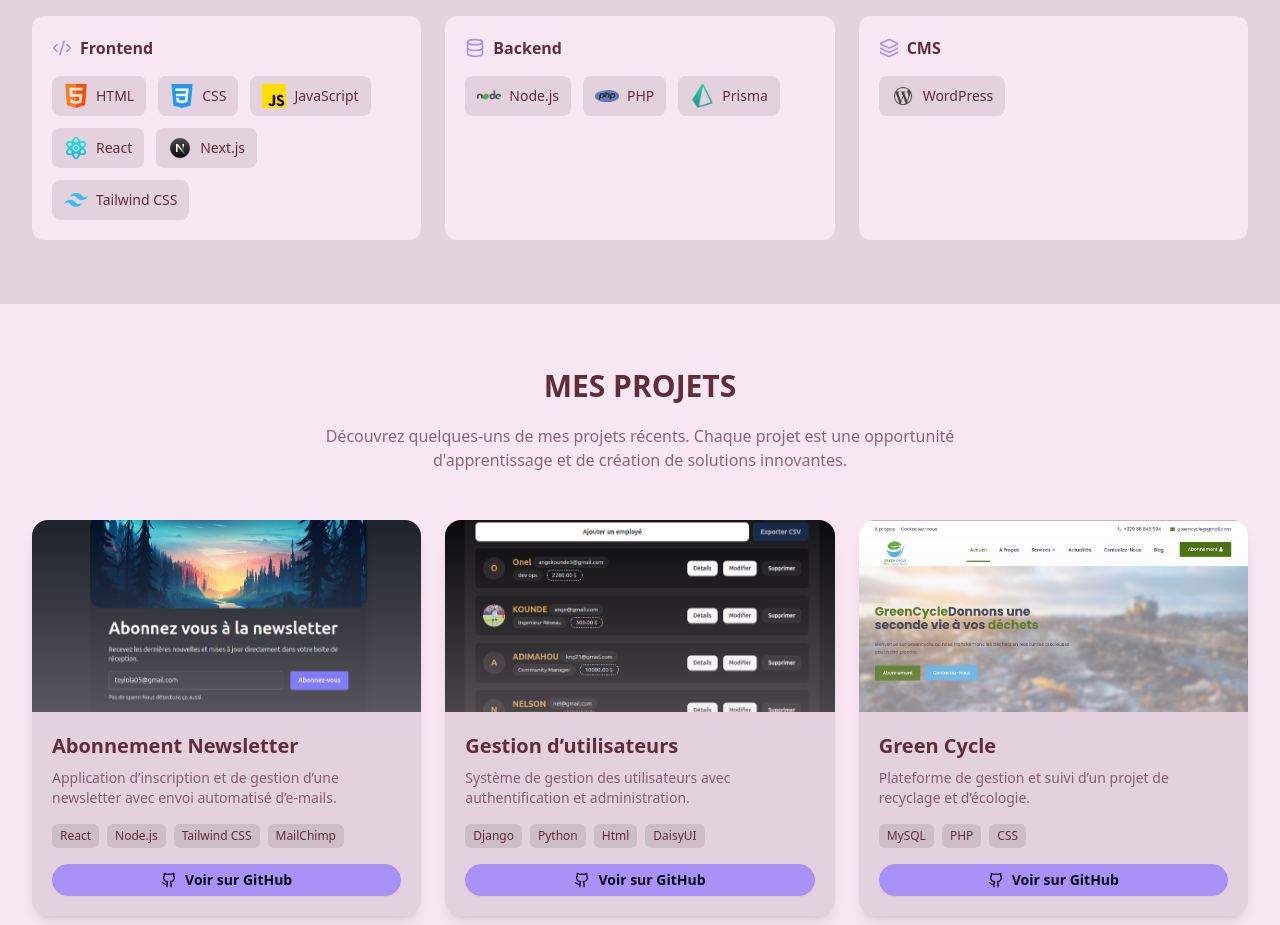
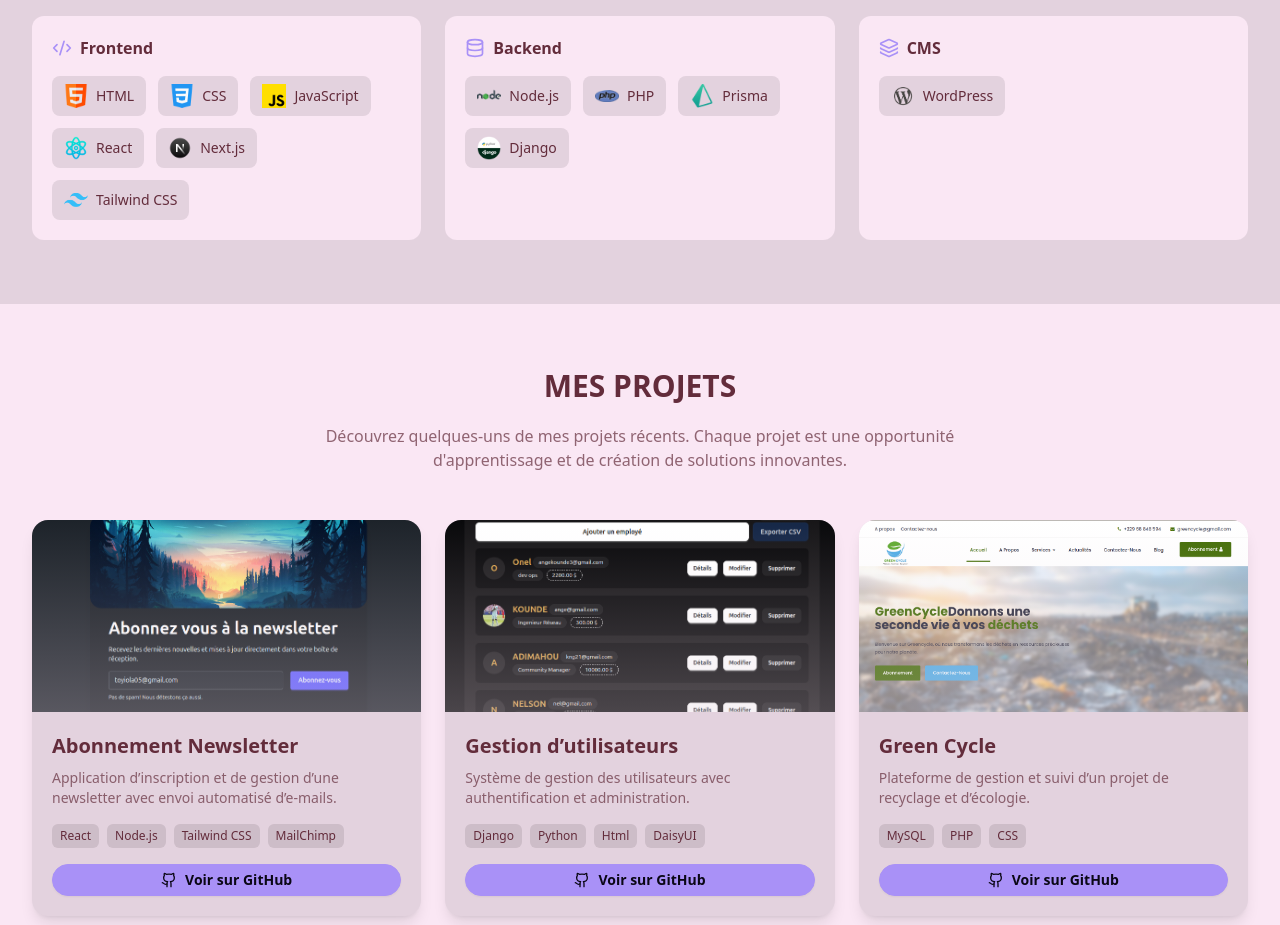
Before and after one commit to OnelKND/my_portfolio, a React (Vite) app: page / in a window 1280 px wide. Shown: the part 2340-3265 px from the top of the page. Built offline with nearby package versions, Linux system fonts and the light colour scheme.

Commit message:
Commit Principale

```diff
--- a/src/components/Experiences.tsx
+++ b/src/components/Experiences.tsx
@@ -10,7 +10,6 @@ import imgprisma from "../assets/techno/prisma.png";
 import imgTAILWIND from "../assets/techno/tailwind.png";
 import imgphp from "../assets/techno/php.png";
 import imgnext from "../assets/techno/nextjs.png";
-import imgdjango from "../assets/techno/django.png"
 
 import { Code2, Database, Palette, Layers } from "lucide-react";
 
@@ -24,7 +23,6 @@ const skills = [
   { id: 7, name: "Node.js", image: imgNODE, category: "Backend" },
   { id: 8, name: "PHP", image: imgphp, category: "Backend" },
   { id: 9, name: "Prisma", image: imgprisma, category: "Backend" },
-  { id: 10,name:"Django", image: imgdjango, category: "Backend" },
   { id: 11,name:"WordPress", image: imgwordpress, category: "CMS" },
 
 
--- a/src/components/Services.tsx
+++ b/src/components/Services.tsx
@@ -10,6 +10,7 @@ import imgprisma from "../assets/techno/prisma.png";
 import imgTAILWIND from "../assets/techno/tailwind.png";
 import imgphp from "../assets/techno/php.png";
 import imgnext from "../assets/techno/nextjs.png";
+import imgdjango from "../assets/techno/django.png";
 
 import { Code2, Database, Globe, Layers, Palette, PenTool, Wrench } from "lucide-react";
 
@@ -23,7 +24,9 @@ const skills = [
   { id: 7, name: "Node.js", image: imgNODE, category: "Backend" },
   { id: 8, name: "PHP", image: imgphp, category: "Backend" },
   { id: 9, name: "Prisma", image: imgprisma, category: "Backend" },
-  { id: 10, name: "WordPress", image: imgwordpress, category: "CMS" },
+  { id: 10,name: "Django", image: imgdjango, category: "Backend" },
+  { id: 11,name:"WordPress", image: imgwordpress, category: "CMS" },
+
 ];
 
 const skillCategories = [
```
